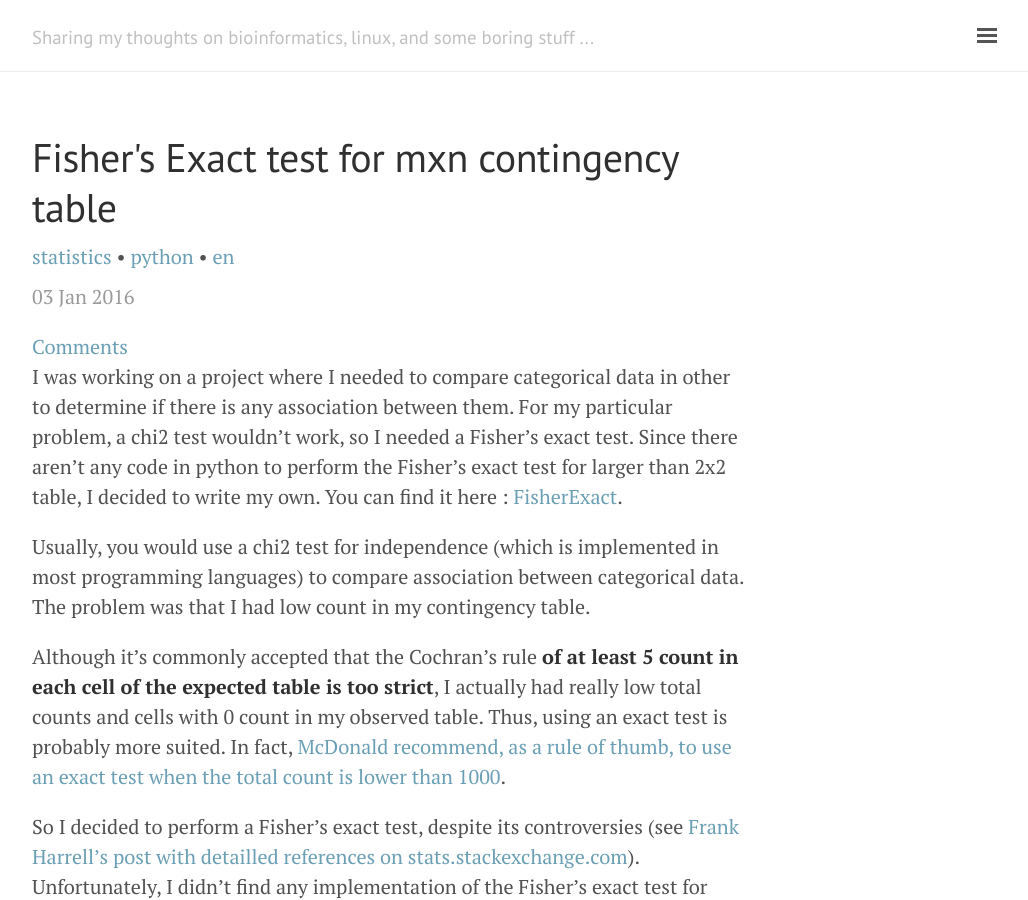
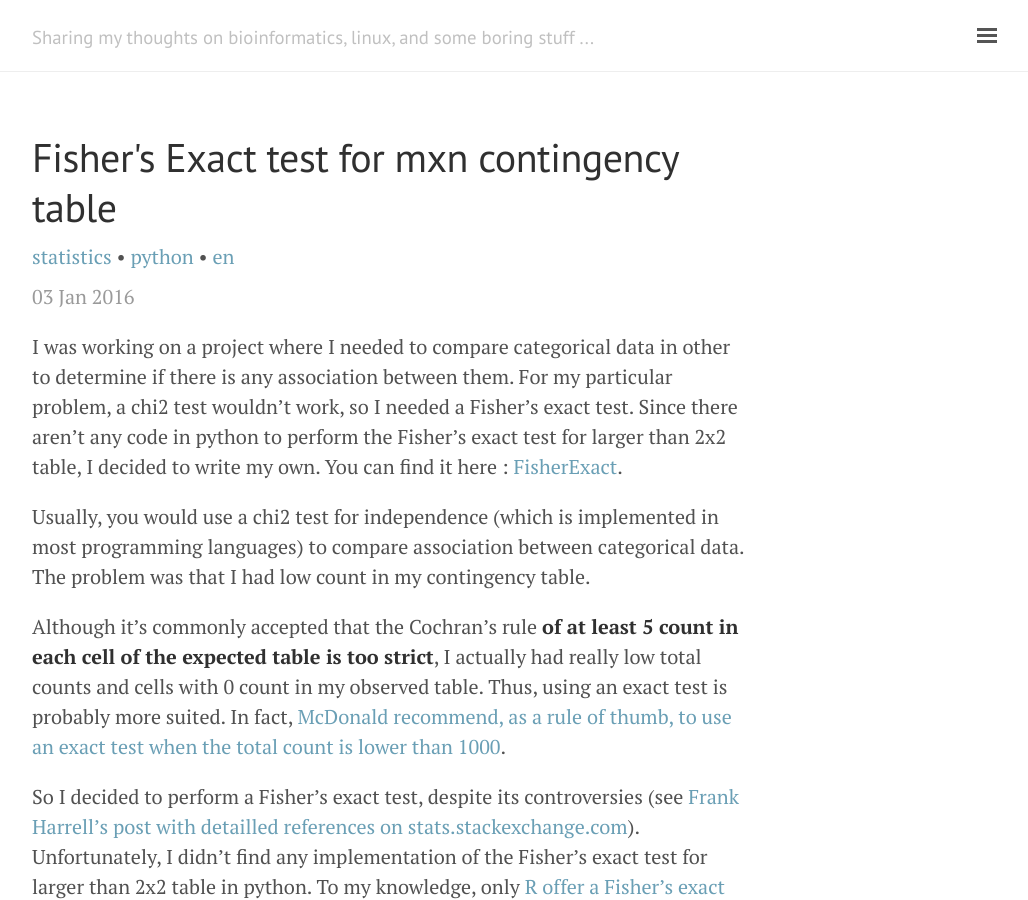
Before and after one commit to maclandrol/maclandrol.github.io, a Jekyll site: the page built from _posts/2015-12-25-Fisher-exac-test-for-mxn-table.md, in a window 1280 px wide and 900 px high. Shown: the whole window, without its empty margins (248-1276 px from the left). Built offline with Jekyll 4.4.1, drawn with Linux system fonts in a browser that asks for light colours; nearby versions of some CDN libraries; comment, search, counter and statistics services are not loaded.

Commit message:
i hate iframes

```diff
--- a/_layouts/post.html
+++ b/_layouts/post.html
@@ -6,8 +6,6 @@ layout: default
   <h1 class="post-title">{{ page.title }}</h1>
   <p class="entry-tags">{% for tag in page.tags %}<a href="{{ site.url }}/tags#{{ tag | cgi_escape }}" title="Pages tagged {{ tag }}" rel="tag">{{ tag }}</a>{% unless forloop.last %} &bull; {% endunless %}{% endfor %}</p>
   <span class="post-date">{{ page.date | date_to_string }}</span>
-  {% if page.comments %}<span><a href="{{ site.url }}{{ page.url }}#google-comments">Comments</a></span>{% endif %}
-  </br>
   {{ content }}
 </div>
 <div class="related">
```
